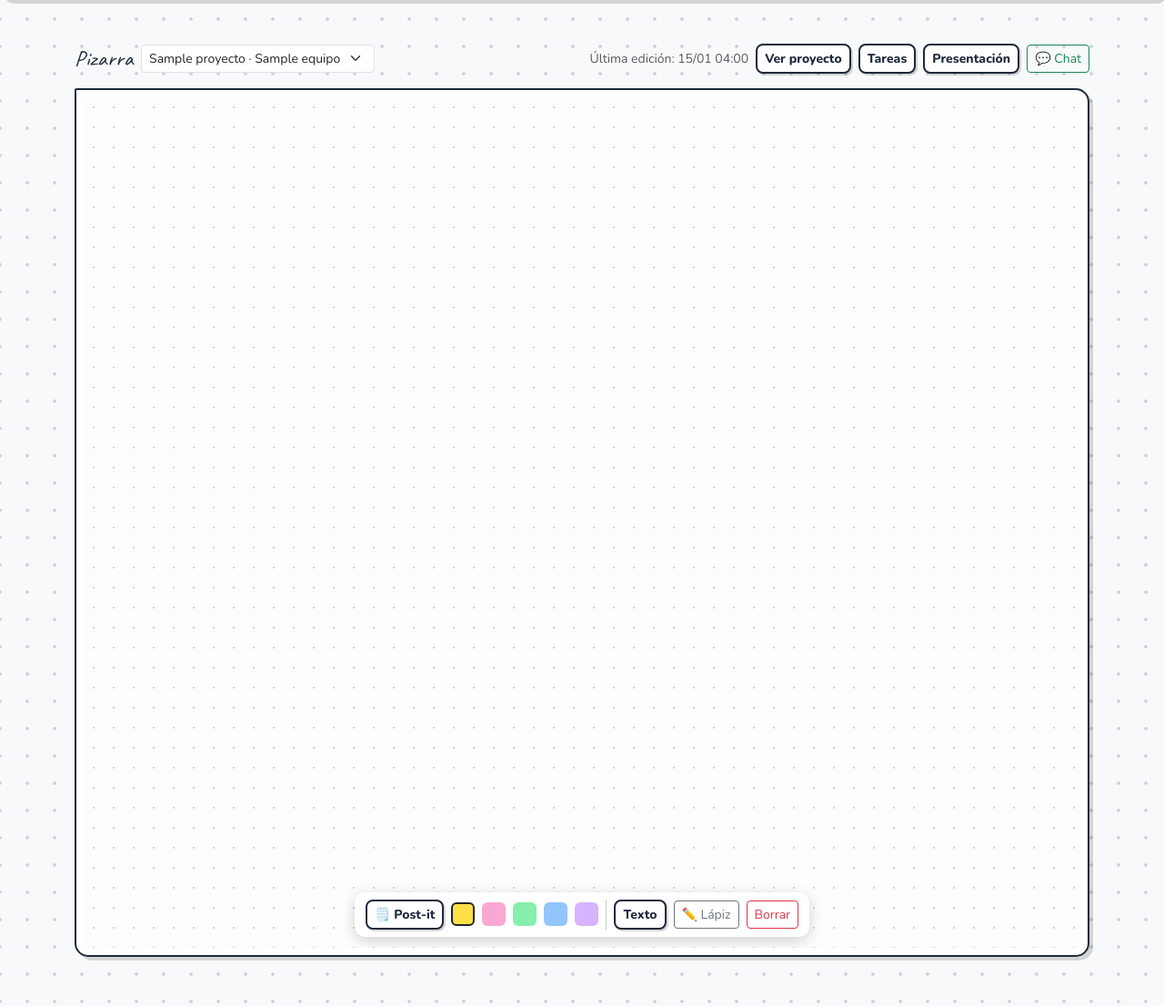
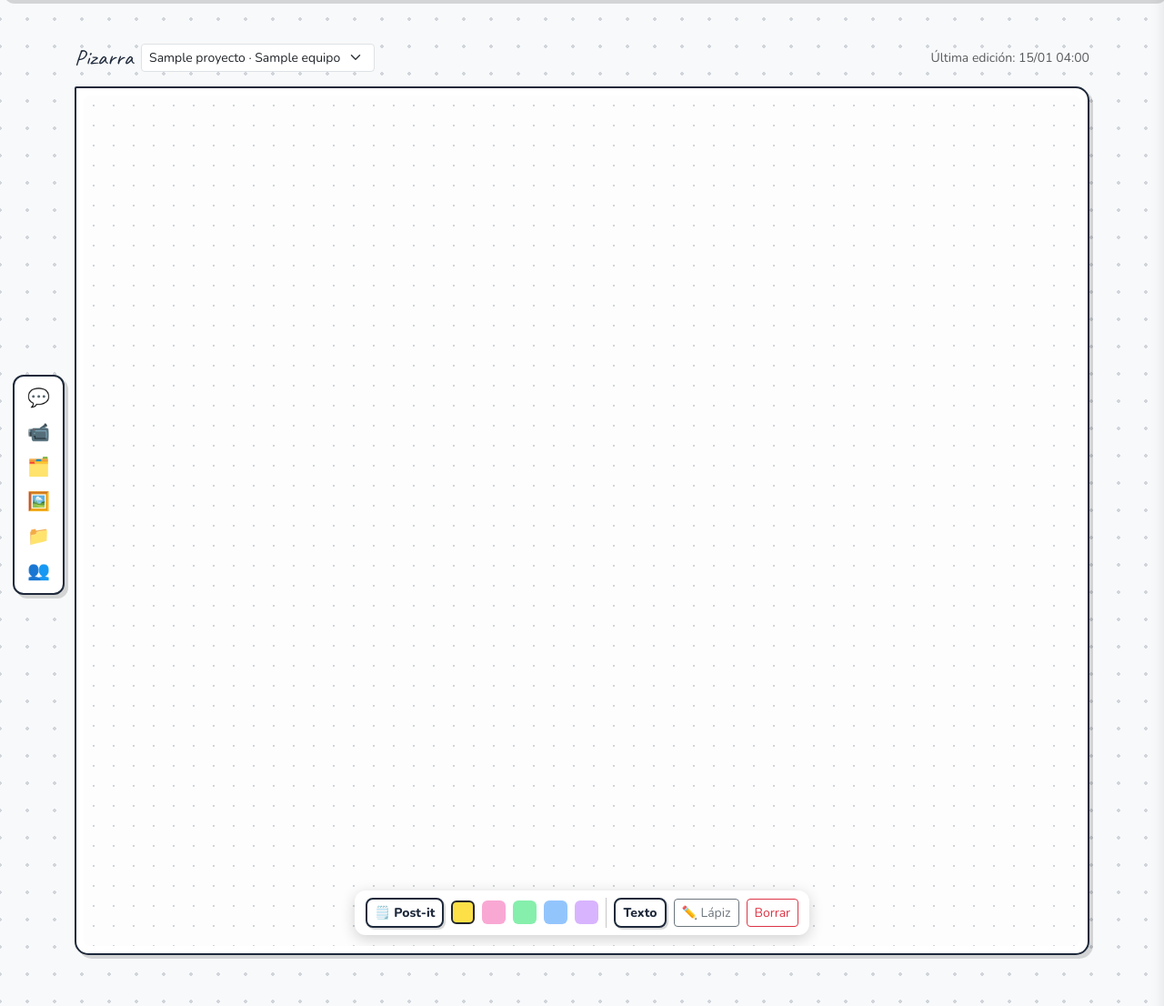
Before and after one commit to 300Ech/vura, a Flask app: page /proyectos/1/notas in a window 1280 px wide. Shown: the part 99-1205 px from the top of the page at 91% size. Run offline with Flask 3, Linux system fonts and the light colour scheme; a user stored in the database is signed in; tables that the repository leaves empty hold one stand-in row (values such as "Sample post"); some libraries are stand-ins or nearby versions.

Commit message:
iteracion 4

```diff
--- a/chat/routes.py
+++ b/chat/routes.py
@@ -1,6 +1,6 @@
 import time
 
-from flask import Blueprint, render_template, abort, request
+from flask import Blueprint, render_template, abort, request, jsonify
 from flask_login import login_required, current_user
 from flask_socketio import join_room, leave_room, rooms, emit
 
@@ -29,6 +29,21 @@ def sala(id_equipo):
                 .order_by(Mensaje.enviado_en)
                 .limit(200).all())
     return render_template("chat/sala.html", equipo=equipo, mensajes=mensajes)
+
+
+@chat.route("/equipos/<int:id_equipo>/chat/mensajes")
+@login_required
+def mensajes_recientes(id_equipo):
+    """Historial en JSON, para el panel de chat que se abre sobre la pizarra."""
+    obtener_equipo_de_miembro(id_equipo)
+    mensajes = (Mensaje.query.filter_by(id_equipo=id_equipo)
+                .order_by(Mensaje.enviado_en.desc())
+                .limit(50).all())
+    return jsonify({"mensajes": [
+        {"nombre": m.usuario.nombre, "id_usuario": m.id_usuario,
+         "texto": m.texto, "hora": hora_local(m.enviado_en, "%H:%M")}
+        for m in reversed(mensajes)
+    ]})
 
 
 @chat.route("/equipos/<int:id_equipo>/llamada")
--- a/notas/static/notas.js
+++ b/notas/static/notas.js
@@ -15,6 +15,40 @@ const lienzo = new fabric.Canvas("lienzo-pizarra", { preserveObjectStacking: tru
 
 // El color elegido en la paleta se usa para post-its nuevos y para el lápiz.
 let colorActual = "#fde047"; // amarillo post-it vibrante
+
+// ---- Post-it de verdad ----
+// Es un Textbox de Fabric con dos detalles extra que lo hacen parecer papel:
+// nunca es más bajo que ancho (el papelito es cuadrado aunque tenga poco texto)
+// y viene con una pequeña inclinación aleatoria, como pegado a mano.
+
+const PostIt = fabric.util.createClass(fabric.Textbox, {
+  type: "post-it",
+
+  initDimensions: function () {
+    this.callSuper("initDimensions");
+    this.height = Math.max(this.height, this.width);
+  },
+});
+
+// Permite que Fabric reconstruya los post-its guardados o los de un compañero.
+PostIt.fromObject = function (objeto, callback) {
+  return fabric.Object._fromObject("PostIt", objeto, callback, "text");
+};
+fabric.PostIt = PostIt;
+
+function crearPostIt(texto, opciones) {
+  return new PostIt(texto, {
+    width: 190,
+    fontSize: 28,
+    fontFamily: "Caveat",
+    fill: "#1e293b",
+    backgroundColor: colorActual,
+    padding: 14,
+    angle: Math.random() * 6 - 3, // inclinación de -3° a +3°
+    shadow: { color: "rgba(0,0,0,0.2)", blur: 4, offsetX: 4, offsetY: 5 },
+    ...opciones,
+  });
+}
 
 const ORIGEN_LOCAL = "local";
 const doc = new Y.Doc();
@@ -85,15 +119,8 @@ conectarDocumento({
           .map((operacion) => (typeof operacion.insert === "string" ? operacion.insert : ""))
           .join("").trim();
         if (texto) {
-          objetosCompartidos.set(crypto.randomUUID(), {
-            type: "textbox",
-            text: texto.slice(0, 2000),
-            left: 60, top: 60, width: 420,
-            fontSize: 28, fontFamily: "Caveat",
-            fill: "#1e293b", backgroundColor: "#fde047",
-            padding: 16,
-            shadow: { color: 'rgba(0,0,0,0.15)', blur: 0, offsetX: 5, offsetY: 5 }
-          });
+          const postIt = crearPostIt(texto.slice(0, 2000), { left: 60, top: 60, width: 420 });
+          objetosCompartidos.set(crypto.randomUUID(), postIt.toObject(["uuid"]));
         }
       }
     }, ORIGEN_LOCAL);
@@ -139,16 +166,9 @@ lienzo.on("text:changed", (evento) => {
 // ---- Menú inferior ----
 
 function agregarPostIt() {
-  const postIt = new fabric.Textbox("Escribe aquí", {
+  const postIt = crearPostIt("Escribe aquí", {
     left: 80 + Math.random() * 200,
     top: 80 + Math.random() * 150,
-    width: 220,
-    fontSize: 28,
-    fontFamily: "Caveat",
-    fill: "#1e293b",
-    backgroundColor: colorActual,
-    padding: 16,
-    shadow: { color: 'rgba(0,0,0,0.15)', blur: 0, offsetX: 5, offsetY: 5 }
   });
   lienzo.add(postIt);
   lienzo.setActiveObject(postIt);
@@ -189,7 +209,7 @@ document.querySelectorAll(".muestra-color").forEach((muestra) => {
     document.querySelectorAll(".muestra-color").forEach((m) => m.classList.remove("activa"));
     muestra.classList.add("activa");
     const objeto = lienzo.getActiveObject();
-    if (objeto && objeto.type === "textbox") {
+    if (objeto && (objeto.type === "post-it" || objeto.type === "textbox")) {
       objeto.set("backgroundColor", colorActual);
       lienzo.renderAll();
       publicarObjeto(objeto);
@@ -263,3 +283,83 @@ window.addEventListener("beforeunload", (evento) => {
     evento.preventDefault();
   }
 });
+
+// ---- Panel de chat sobre la pizarra ----
+// Reutiliza los mismos eventos de Socket.IO del chat normal;
+// el historial se pide al servidor la primera vez que se abre.
+
+const panelChat = document.getElementById("panel-chat");
+const idEquipo = Number(panelChat.dataset.idEquipo);
+const idUsuarioActual = Number(panelChat.dataset.idUsuario);
+const mensajesPanel = document.getElementById("mensajes-panel");
+const avisoEscribiendoPanel = document.getElementById("aviso-escribiendo-panel");
+const textoChatPanel = document.getElementById("texto-chat-panel");
+
+const socketChat = io();
+let historialCargado = false;
+
+socketChat.on("connect", () => {
+  socketChat.emit("unirse_sala", { id_equipo: idEquipo });
+});
+
+document.getElementById("boton-panel-chat").addEventListener("click", async () => {
+  panelChat.classList.toggle("abierto");
+  if (panelChat.classList.contains("abierto")) {
+    if (!historialCargado) {
+      historialCargado = true;
+      const respuesta = await fetch(`/equipos/${idEquipo}/chat/mensajes`);
+      const datos = await respuesta.json();
+      datos.mensajes.forEach(agregarMensajePanel);
+    }
+    textoChatPanel.focus();
+  }
+});
+
+document.getElementById("boton-cerrar-chat").addEventListener("click", () => {
+  panelChat.classList.remove("abierto");
+});
+
+socketChat.on("nuevo_mensaje", (mensaje) => {
+  avisoEscribiendoPanel.textContent = "";
+  if (historialCargado) agregarMensajePanel(mensaje);
+});
+
+socketChat.on("usuario_escribiendo", (datos) => {
+  avisoEscribiendoPanel.textContent = datos.nombre + " está escribiendo...";
+  setTimeout(() => { avisoEscribiendoPanel.textContent = ""; }, 3000);
+});
+
+let ultimoAvisoEscribiendo = 0;
+textoChatPanel.addEventListener("input", () => {
+  const ahora = Date.now();
+  if (ahora - ultimoAvisoEscribiendo > 2000) {
+    ultimoAvisoEscribiendo = ahora;
+    socketChat.emit("escribiendo", { id_equipo: idEquipo });
+  }
+});
+
+document.getElementById("formulario-chat-panel").addEventListener("submit", (evento) => {
+  evento.preventDefault();
+  const texto = textoChatPanel.value.trim();
+  if (!texto) return;
+  socketChat.emit("enviar_mensaje", { id_equipo: idEquipo, texto: texto });
+  textoChatPanel.value = "";
+  textoChatPanel.focus();
+});
+
+function agregarMensajePanel(mensaje) {
+  const esMio = mensaje.id_usuario === idUsuarioActual;
+  const burbuja = document.createElement("div");
+  burbuja.className = "p-2 rounded mb-2 small " + (esMio ? "bg-primary text-white ms-auto" : "bg-white border");
+  burbuja.style.maxWidth = "85%";
+
+  const encabezado = document.createElement("div");
+  encabezado.className = "small " + (esMio ? "text-white-50" : "text-muted");
+  encabezado.textContent = mensaje.nombre + " · " + mensaje.hora;
+  const cuerpo = document.createElement("div");
+  cuerpo.textContent = mensaje.texto;
+
+  burbuja.append(encabezado, cuerpo);
+  mensajesPanel.appendChild(burbuja);
+  mensajesPanel.scrollTop = mensajesPanel.scrollHeight;
+}
--- a/notas/templates/notas/notas.html
+++ b/notas/templates/notas/notas.html
@@ -45,6 +45,61 @@
     background: #212529;
     color: white;
   }
+  /* Dock lateral: los accesos del proyecto siempre a mano, estilo FigJam. */
+  #dock-pizarra {
+    position: fixed;
+    left: 14px;
+    top: 50%;
+    transform: translateY(-50%);
+    display: flex;
+    flex-direction: column;
+    gap: 6px;
+    background: white;
+    border: var(--border-thickness, 2px) solid var(--border-dark, #1e293b);
+    border-radius: 12px;
+    box-shadow: var(--shadow-solid, 4px 4px 0 rgba(0, 0, 0, 0.15));
+    padding: 8px 6px;
+    z-index: 1000;
+  }
+  #dock-pizarra a, #dock-pizarra button {
+    border: none;
+    background: none;
+    font-size: 1.25rem;
+    text-align: center;
+    text-decoration: none;
+    border-radius: 8px;
+    padding: 6px 8px;
+    line-height: 1;
+  }
+  #dock-pizarra a:hover, #dock-pizarra button:hover {
+    background: var(--sticky-yellow, #fde047);
+  }
+  /* Panel de chat que se desliza sobre la pizarra. */
+  #panel-chat {
+    position: fixed;
+    top: 0;
+    right: -360px;
+    width: 350px;
+    height: 100vh;
+    background: white;
+    border-left: var(--border-thickness, 2px) solid var(--border-dark, #1e293b);
+    box-shadow: -6px 0 18px rgba(0, 0, 0, 0.15);
+    z-index: 1500;
+    display: flex;
+    flex-direction: column;
+    transition: right 0.25s ease;
+  }
+  #panel-chat.abierto {
+    right: 0;
+  }
+  #panel-chat .mensajes {
+    flex: 1;
+    overflow-y: auto;
+    padding: 12px;
+    display: flex;
+    flex-direction: column;
+    background: var(--bg-color, #f3f4f6);
+  }
 </style>
 
 <div class="d-flex justify-content-between align-items-center mb-3 flex-wrap gap-2">
@@ -59,23 +114,33 @@
       {% endfor %}
     </select>
   </div>
-  <div class="d-flex align-items-center gap-2">
-    <span id="estado-guardado" class="text-muted small">
-      {% if nota %}Última edición: {{ nota.actualizado_en | hora_local }}{% else %}Pizarra nueva{% endif %}
-    </span>
-    <a class="btn btn-sm btn-outline-primary" href="{{ url_for('proyectos.ver_proyecto', id_proyecto=proyecto.id) }}">
-      Ver proyecto
-    </a>
-    <a class="btn btn-sm btn-outline-primary" href="{{ url_for('tareas.tablero', id_proyecto=proyecto.id) }}">
-      Tareas
-    </a>
-    <a class="btn btn-sm btn-outline-primary" href="{{ url_for('presentaciones.editor', id_proyecto=proyecto.id) }}">
-      Presentación
-    </a>
-    <a class="btn btn-sm btn-outline-success" href="{{ url_for('chat.sala', id_equipo=proyecto.equipo.id) }}">
-      💬 Chat
-    </a>
+  <span id="estado-guardado" class="text-muted small">
+    {% if nota %}Última edición: {{ nota.actualizado_en | hora_local }}{% else %}Pizarra nueva{% endif %}
+  </span>
+</div>
+
+{# Dock lateral: todo el proyecto gira en torno a la pizarra. #}
+<div id="dock-pizarra">
+  <button id="boton-panel-chat" type="button" title="Chat del equipo">💬</button>
+  <a href="{{ url_for('chat.llamada', id_equipo=proyecto.equipo.id) }}" title="Videollamada">📹</a>
+  <a href="{{ url_for('tareas.tablero', id_proyecto=proyecto.id) }}" title="Tareas">🗂️</a>
+  <a href="{{ url_for('presentaciones.editor', id_proyecto=proyecto.id) }}" title="Presentación">🖼️</a>
+  <a href="{{ url_for('proyectos.ver_proyecto', id_proyecto=proyecto.id) }}" title="Ver proyecto">📁</a>
+  <a href="{{ url_for('equipos.ver_equipo', id_equipo=proyecto.equipo.id) }}" title="Equipo">👥</a>
+</div>
+
+{# Panel de chat sobre la pizarra: chateás sin dejar de ver los post-its. #}
+<div id="panel-chat" data-id-equipo="{{ proyecto.equipo.id }}" data-id-usuario="{{ current_user.id }}">
+  <div class="d-flex justify-content-between align-items-center p-2 border-bottom">
+    <strong>💬 {{ proyecto.equipo.nombre }}</strong>
+    <button id="boton-cerrar-chat" type="button" class="btn-close"></button>
   </div>
+  <div id="mensajes-panel" class="mensajes"></div>
+  <div id="aviso-escribiendo-panel" class="px-3 small text-muted fst-italic" style="min-height: 1.4em;"></div>
+  <form id="formulario-chat-panel" class="d-flex gap-2 p-2 border-top" autocomplete="off">
+    <input id="texto-chat-panel" class="form-control form-control-sm" maxlength="1000" placeholder="Escribe un mensaje...">
+    <button class="btn btn-sm btn-primary" type="submit">Enviar</button>
+  </form>
 </div>
 
 <script>
```
